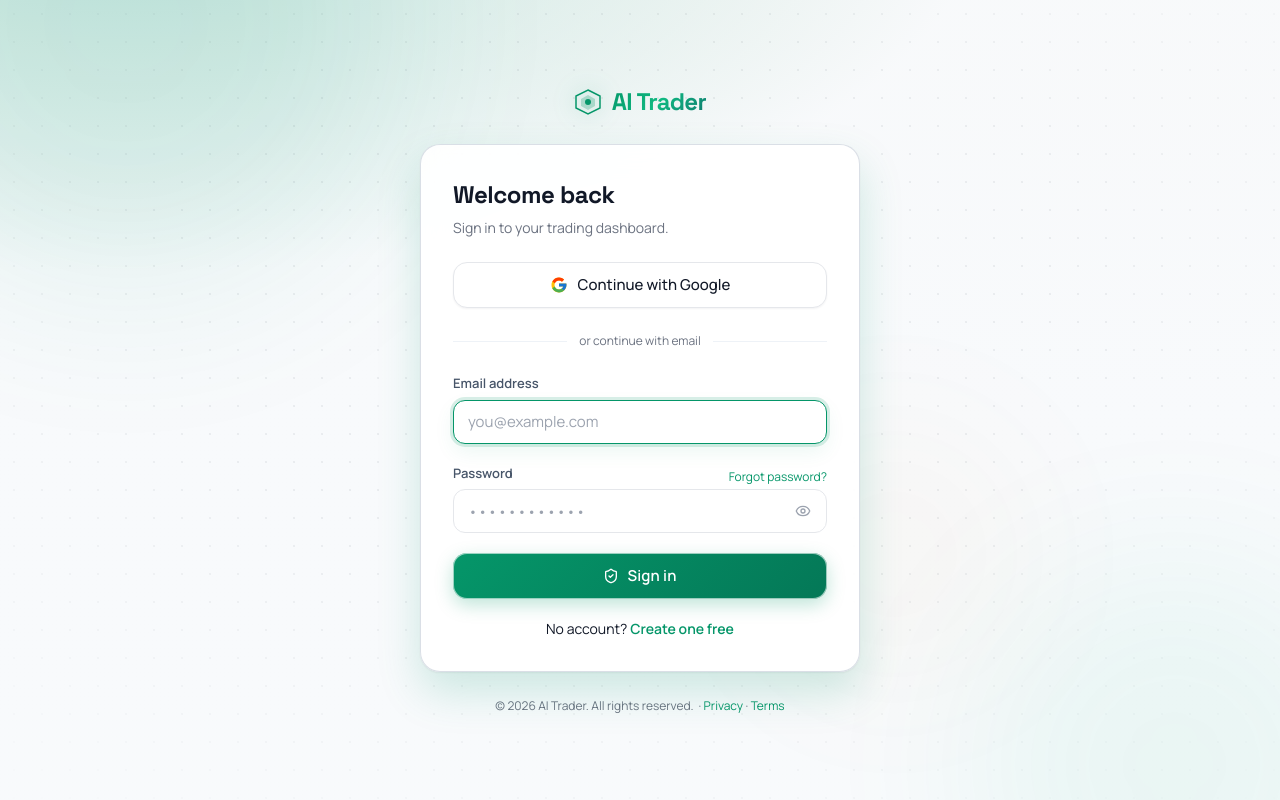
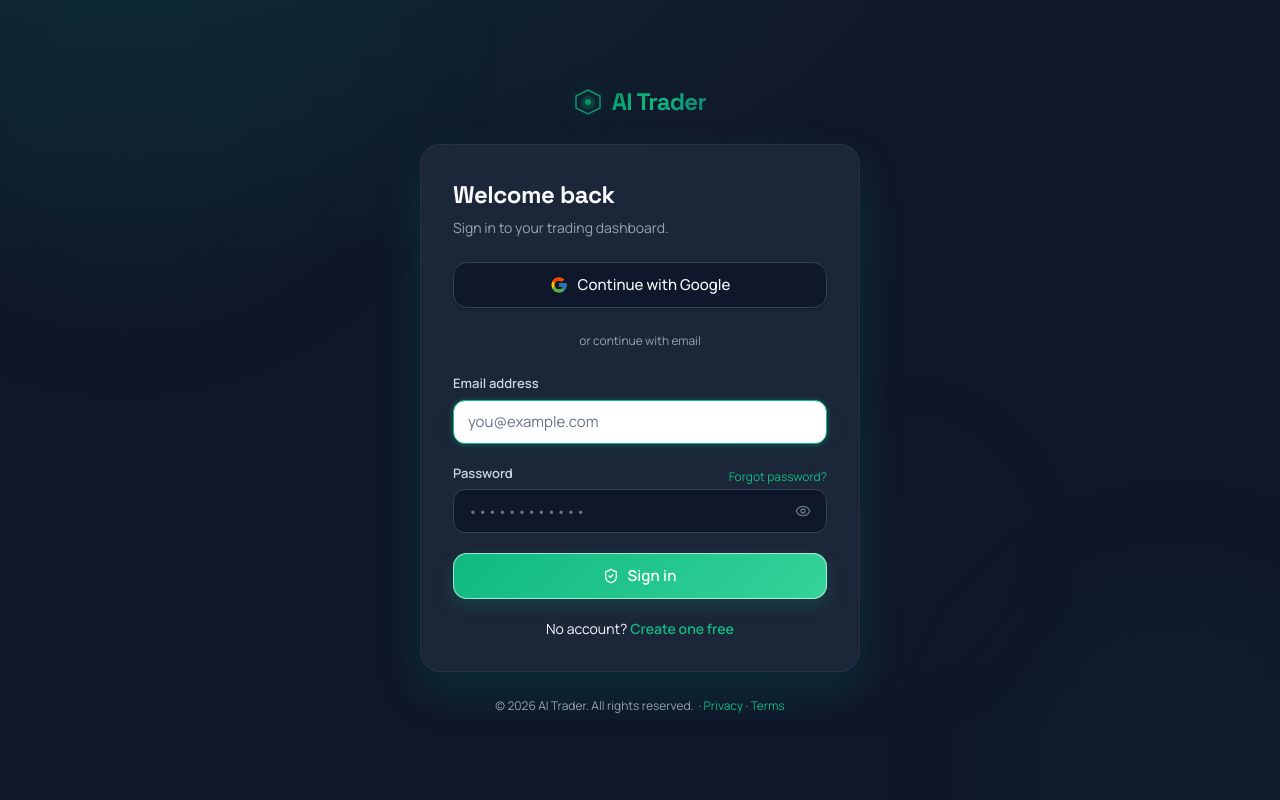
Before and after one commit to 6829nkhpas/Ai-trader, a Next.js app in the folder frontend/: page /auth/login in a window 1280 px wide. Built offline with nearby package versions, Linux system fonts and the light colour scheme; no server answers.

Commit message:
feat: implement core trading dashboard UI with live feed, order book, and multi-strategy layout components

```diff
--- a/frontend/src/app/globals.css
+++ b/frontend/src/app/globals.css
@@ -1,27 +1,27 @@
 @import "tailwindcss";
 
 :root {
-  --bg-main: #f8fafc;
-  --bg-surface: #ffffff;
-  --bg-card: #ffffff;
-  --bg-elevated: #f1f5f9;
-  --border-default: #e5e7eb;
-  --border-subtle: #eef2f7;
-  --text-primary: #111827;
-  --text-secondary: #6b7280;
-  --text-muted: #9ca3af;
-  --color-primary: #059669;
-  --color-primary-hover: #047857;
-  --color-bull: #16a34a;
-  --color-bear: #dc2626;
-  --color-neutral: #d97706;
-  --chart-bg: #ffffff;
-  --chart-grid: #eef2f7;
-  --candle-green: #16a34a;
-  --candle-red: #dc2626;
-  --status-live: #16a34a;
-  --status-warning: #d97706;
-  --status-error: #dc2626;
+  --bg-main: #1e293b;        /* slate-900 */
+  --bg-surface: #1e293b;     /* slate-800 */
+  --bg-card: #1e293b;        /* slate-800 */
+  --bg-elevated: #334155;    /* slate-700 */
+  --border-default: #334155; /* slate-700 */
+  --border-subtle: #1e293b;  /* slate-800 */
+  --text-primary: #f8fafc;   /* slate-50 */
+  --text-secondary: #94a3b8; /* slate-400 */
+  --text-muted: #64748b;     /* slate-500 */
+  --color-primary: #10b981;  /* emerald-500 */
+  --color-primary-hover: #34d399; /* emerald-400 */
+  --color-bull: #22c55e;
+  --color-bear: #ef4444;
+  --color-neutral: #f59e0b;
+  --chart-bg: #1e293b;
+  --chart-grid: #334155;
+  --candle-green: #22c55e;
+  --candle-red: #ef4444;
+  --status-live: #22c55e;
+  --status-warning: #f59e0b;
+  --status-error: #ef4444;
   --background: var(--bg-main);
   --foreground: var(--text-primary);
 
@@ -81,23 +81,23 @@
 /* ── Auth color tokens ───────────────────────────────────────────────────── */
 :root {
   --auth-bg-base: var(--bg-main);
-  --auth-bg-tint: #ecfdf5;
-  --auth-card-bg: rgba(255, 255, 255, 0.92);
-  --auth-card-border: rgba(148, 163, 184, 0.35);
-  --auth-input-bg: #ffffff;
+  --auth-bg-tint: #022c22;
+  --auth-card-bg: rgba(30, 41, 59, 0.92);
+  --auth-card-border: rgba(51, 65, 85, 0.5);
+  --auth-input-bg: #0f172a;
   --auth-input-border: var(--border-default);
-  --auth-input-focus: rgba(5, 150, 105, 0.4);
-  --auth-input-error: rgba(220, 38, 38, 0.35);
+  --auth-input-focus: rgba(16, 185, 129, 0.4);
+  --auth-input-error: rgba(239, 68, 68, 0.35);
   --auth-text: var(--text-primary);
   --auth-muted: var(--text-secondary);
-  --auth-label: #475569;
+  --auth-label: #cbd5e1;
   --auth-link: var(--color-primary);
   --auth-accent: var(--color-primary);
-  --auth-accent-soft: rgba(5, 150, 105, 0.12);
-  --auth-accent-strong: rgba(5, 150, 105, 0.3);
-  --orb-a: rgba(5, 150, 105, 0.35);
-  --orb-b: rgba(16, 185, 129, 0.25);
-  --orb-c: rgba(217, 119, 6, 0.2);
+  --auth-accent-soft: rgba(16, 185, 129, 0.12);
+  --auth-accent-strong: rgba(16, 185, 129, 0.3);
+  --orb-a: rgba(16, 185, 129, 0.15);
+  --orb-b: rgba(52, 211, 153, 0.1);
+  --orb-c: rgba(245, 158, 11, 0.1);
 }
 
 /* ── Full-screen shell ───────────────────────────────────────────────────── */
@@ -110,15 +110,15 @@
   background:
     radial-gradient(
       120% 80% at 10% -10%,
-      rgba(5, 150, 105, 0.2) 0%,
-      rgba(248, 250, 252, 0.95) 55%
+      rgba(16, 185, 129, 0.1) 0%,
+      rgba(15, 23, 42, 0.95) 55%
     ),
     radial-gradient(
       100% 70% at 90% 10%,
-      rgba(217, 119, 6, 0.12) 0%,
-      rgba(248, 250, 252, 0.95) 60%
+      rgba(245, 158, 11, 0.05) 0%,
+      rgba(15, 23, 42, 0.95) 60%
     ),
-    linear-gradient(180deg, #f8fafc 0%, #f1f5f9 70%, #ecfdf5 100%);
+    linear-gradient(180deg, #0f172a 0%, #1e293b 70%, #022c22 100%);
   overflow: hidden;
   padding: 2rem 1rem;
   font-family: var(--font-manrope), var(--font-inter), sans-serif;
@@ -412,21 +412,22 @@
   width: 100%;
   height: 2.875rem;
   border-radius: 0.875rem;
+  background: #1e293b;
   border: 1px solid var(--border-default);
-  background: #ffffff;
+  background: #0f172a;
   color: var(--auth-text);
   font-size: 0.9375rem;
   font-weight: 500;
   cursor: pointer;
-  box-shadow: 0 1px 2px rgba(15, 23, 42, 0.05);
+  box-shadow: 0 1px 2px rgba(0, 0, 0, 0.2);
   transition:
     background 0.2s ease,
     border-color 0.2s ease,
     transform 0.15s ease;
 }
 .google-auth-btn:hover:not(:disabled) {
-  background: #f8fafc;
-  border-color: #cbd5e1;
+  background: #1e293b;
+  border-color: #475569;
   transform: translateY(-1px);
 }
 .google-auth-btn:disabled {
--- a/frontend/src/components/AlphaPredictiveChart.tsx
+++ b/frontend/src/components/AlphaPredictiveChart.tsx
@@ -24,8 +24,10 @@
 
     const chart = createChart(chartContainerRef.current, {
       layout: {
-        background: { type: ColorType.Solid, color: '#ffffff' },
-        textColor: '#64748b',
+        background: { type: ColorType.Solid, color: 'transparent' },
+        textColor: '#94a3b8',
+        fontSize: 12,
+        fontFamily: "'Inter', sans-serif",
       },
       width: chartContainerRef.current.clientWidth,
       height: chartContainerRef.current.clientHeight,
--- a/frontend/src/components/ProfileSwitcher.tsx
+++ b/frontend/src/components/ProfileSwitcher.tsx
@@ -44,7 +44,7 @@
                 focus-visible:outline-none focus-visible:ring-2 focus-visible:ring-emerald-500/60
                 ${
                   isActive
-                    ? 'bg-[#ECFDF5] text-[#059669]'
+                    ? 'bg-emerald-500/15 text-emerald-400'
                     : 'text-text-secondary hover:bg-elevated hover:text-text-primary'
                 }
               `}
--- a/frontend/src/components/layouts/IntradayLayout.tsx
+++ b/frontend/src/components/layouts/IntradayLayout.tsx
@@ -20,12 +20,12 @@
             <h2 className="text-sm font-semibold text-text-primary tracking-wide">
               V2 Predictive Engine
             </h2>
-            <span className="rounded bg-[#ECFDF5] px-1.5 py-px text-[9px] font-bold text-[#059669] uppercase tracking-widest">
+            <span className="rounded bg-emerald-500/10 px-1.5 py-px text-[9px] font-bold text-emerald-400 uppercase tracking-widest">
               10m OHLC
             </span>
           </div>
           <div className="flex items-center gap-2">
-            <span className="rounded-md border border-emerald-300 bg-[#ECFDF5] px-2 py-0.5 text-[10px] font-bold text-[#059669] uppercase tracking-widest">
+            <span className="rounded-md border border-emerald-500/30 bg-emerald-500/10 px-2 py-0.5 text-[10px] font-bold text-emerald-400 uppercase tracking-widest">
               Intraday Scalp
             </span>
             <span className="relative flex h-1.5 w-1.5">
--- a/frontend/src/components/layouts/InvestorLayout.tsx
+++ b/frontend/src/components/layouts/InvestorLayout.tsx
@@ -79,7 +79,7 @@
           <span className="text-xs font-semibold text-text-primary tracking-wide">
             Macro Intelligence
           </span>
-          <span className="rounded bg-[#ECFDF5] px-1.5 py-px text-[9px] font-bold text-[#059669] uppercase tracking-widest">
+          <span className="rounded bg-emerald-500/10 px-1.5 py-px text-[9px] font-bold text-emerald-400 uppercase tracking-widest">
             Investor
           </span>
         </div>
@@ -178,7 +178,7 @@
             <h2 className="text-sm font-semibold text-text-primary tracking-wide">
               Macro Allocation Engine
             </h2>
-            <span className="rounded bg-[#ECFDF5] px-1.5 py-px text-[9px] font-bold text-[#059669] uppercase tracking-widest">
+            <span className="rounded bg-emerald-500/10 px-1.5 py-px text-[9px] font-bold text-emerald-400 uppercase tracking-widest">
               1D–1W
             </span>
           </div>
--- a/frontend/src/components/layouts/SwingLayout.tsx
+++ b/frontend/src/components/layouts/SwingLayout.tsx
@@ -107,7 +107,7 @@
           <span className="text-xs font-semibold text-text-primary tracking-wide">
             Confluence
           </span>
-          <span className="rounded bg-[#ECFDF5] px-1.5 py-px text-[9px] font-bold text-[#059669] uppercase tracking-widest">
+          <span className="rounded bg-emerald-500/10 px-1.5 py-px text-[9px] font-bold text-emerald-400 uppercase tracking-widest">
             Swing
           </span>
         </div>
@@ -234,7 +234,7 @@
             <h2 className="text-sm font-semibold text-text-primary tracking-wide">
               Swing Confluence Engine
             </h2>
-            <span className="rounded bg-[#ECFDF5] px-1.5 py-px text-[9px] font-bold text-[#059669] uppercase tracking-widest">
+            <span className="rounded bg-emerald-500/10 px-1.5 py-px text-[9px] font-bold text-emerald-400 uppercase tracking-widest">
               1H–4H
             </span>
           </div>
--- a/frontend/src/components/panels/LiveFeedPanel.tsx
+++ b/frontend/src/components/panels/LiveFeedPanel.tsx
@@ -24,7 +24,7 @@
             onChange={(event) => setQuery(event.target.value)}
             placeholder="Search symbols"
             aria-label="Search symbols"
-            className="h-9 w-full rounded-md border border-border-default bg-[#F8FAFC] px-3 text-xs text-text-primary placeholder:text-text-muted transition-colors focus:border-primary focus:outline-none focus:ring-1 focus:ring-primary"
+            className="h-9 w-full rounded-md border border-border-default bg-surface px-3 text-xs text-text-primary placeholder:text-text-muted transition-colors focus:border-primary focus:outline-none focus:ring-1 focus:ring-primary"
           />
         </div>
       </div>
@@ -39,7 +39,7 @@
             return (
               <div
                 key={`${decision.timestamp_ms}-${i}`}
-                className={`flex h-11 flex-col justify-center px-3 py-1 text-xs text-text-secondary transition-colors cursor-pointer ${isSelected ? 'bg-[#ECFDF5]' : 'hover:bg-elevated'}`}
+                className={`flex h-11 flex-col justify-center px-3 py-1 text-xs text-text-secondary transition-colors cursor-pointer ${isSelected ? 'bg-emerald-500/15' : 'hover:bg-elevated'}`}
               >
                 <div className="flex items-center justify-between gap-3">
                   <div className="flex min-w-0 items-center gap-2">
```
Also changed, not shown: frontend/src/app/page.tsx (+6 -6 lines), frontend/src/components/OrderBook.tsx (+4 -4 lines).
